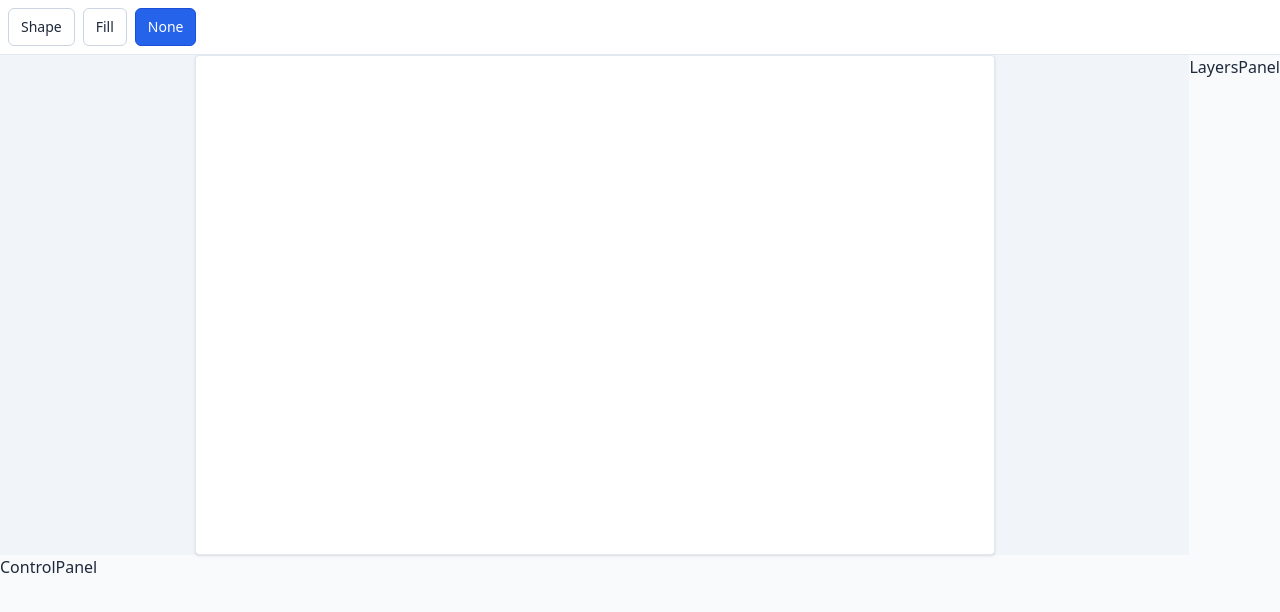
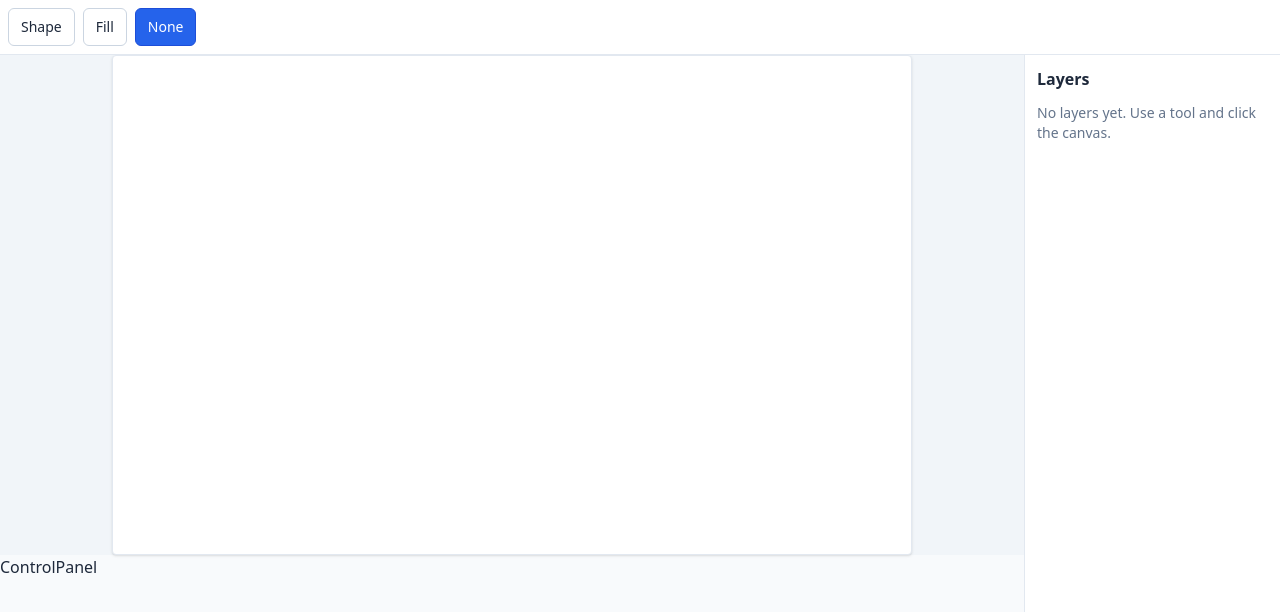
Before and after one commit to JK1997/paint-lite-assignment, a React (Vite) app: page / in a window 1280 px wide. Shown: the top 612 px of the page. Built offline with nearby package versions, Linux system fonts and the light colour scheme.

Commit message:
feat: Implement LayersPanel component

```diff
--- a/src/components/LayersPanel.tsx
+++ b/src/components/LayersPanel.tsx
@@ -1,12 +1,41 @@
-import React from 'react';
+import { usePaintStore } from '../store/usePaintStore'
+import type { PaintState } from '../store/usePaintStore'
 
-const LayersPanel: React.FC = () => {
+export default function LayersPanel() {
+  const layers = usePaintStore((s: PaintState) => s.layers)
+  const deleteLayer = usePaintStore((s: PaintState) => s.deleteLayer)
+
   return (
-    <div className="layers-panel-container">
-      {/* Layer list will go here */}
-      <span>LayersPanel</span>
-    </div>
-  );
-};
-
-export default LayersPanel;
+    <aside className="w-64 border-l border-slate-200 bg-white p-3 overflow-auto">
+      <div className="font-semibold mb-3">Layers</div>
+      {layers.length === 0 && (
+        <div className="text-sm text-slate-500">No layers yet. Use a tool and click the canvas.</div>
+      )}
+      <ul className="space-y-2">
+        {[...layers].reverse().map((layer) => (
+          <li key={layer.id} className="flex items-center justify-between gap-2 rounded border p-2">
+            <div className="text-sm">
+              {layer.type === 'shape' ? (
+                <>
+                  <div className="font-medium">Shape: {layer.shape}</div>
+                  <div className="text-xs text-slate-500">color {layer.color.toUpperCase()}</div>
+                </>
+              ) : (
+                <>
+                  <div className="font-medium">Background Fill</div>
+                  <div className="text-xs text-slate-500">{layer.color.toUpperCase()}</div>
+                </>
+              )}
+            </div>
+            <button
+              className="text-xs px-2 py-1 rounded bg-red-50 text-red-600 border border-red-200 hover:bg-red-100"
+              onClick={() => deleteLayer(layer.id)}
+            >
+              Delete
+            </button>
+          </li>
+        ))}
+      </ul>
+    </aside>
+  )
+}
```
